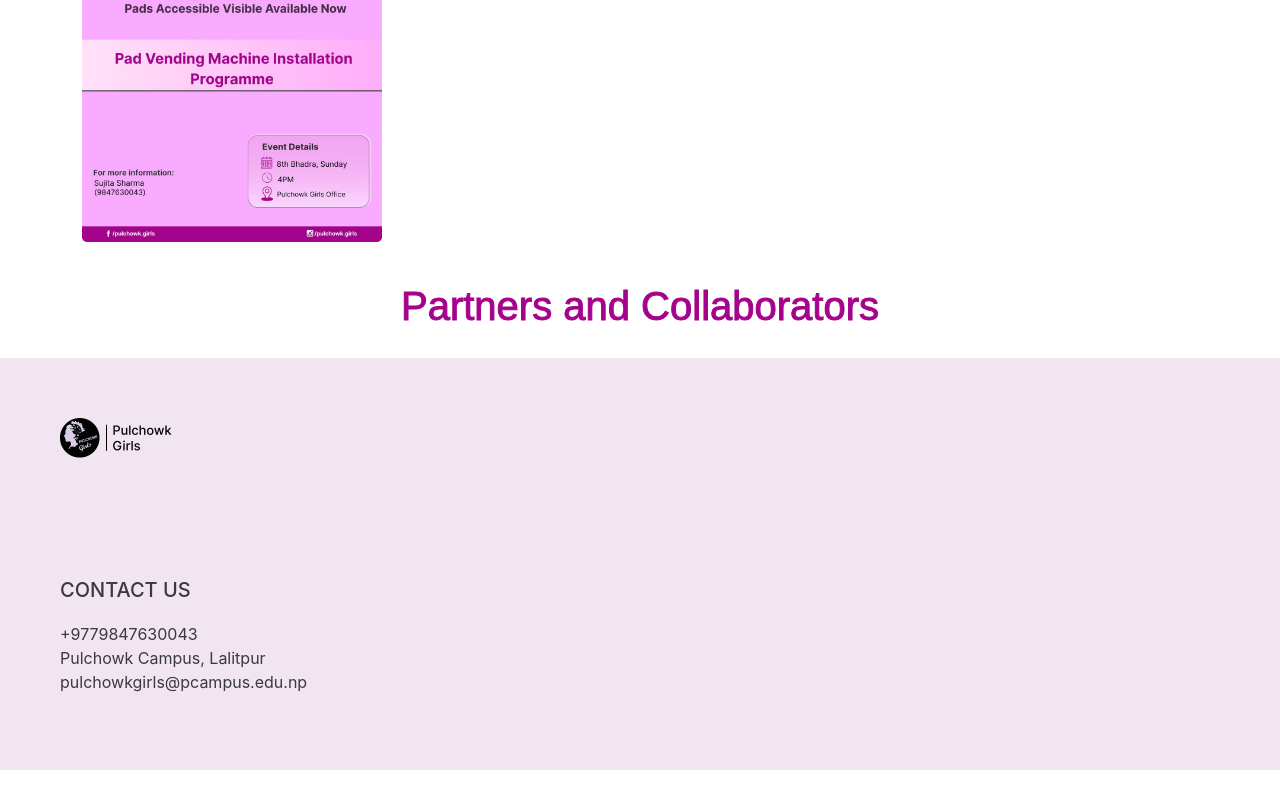
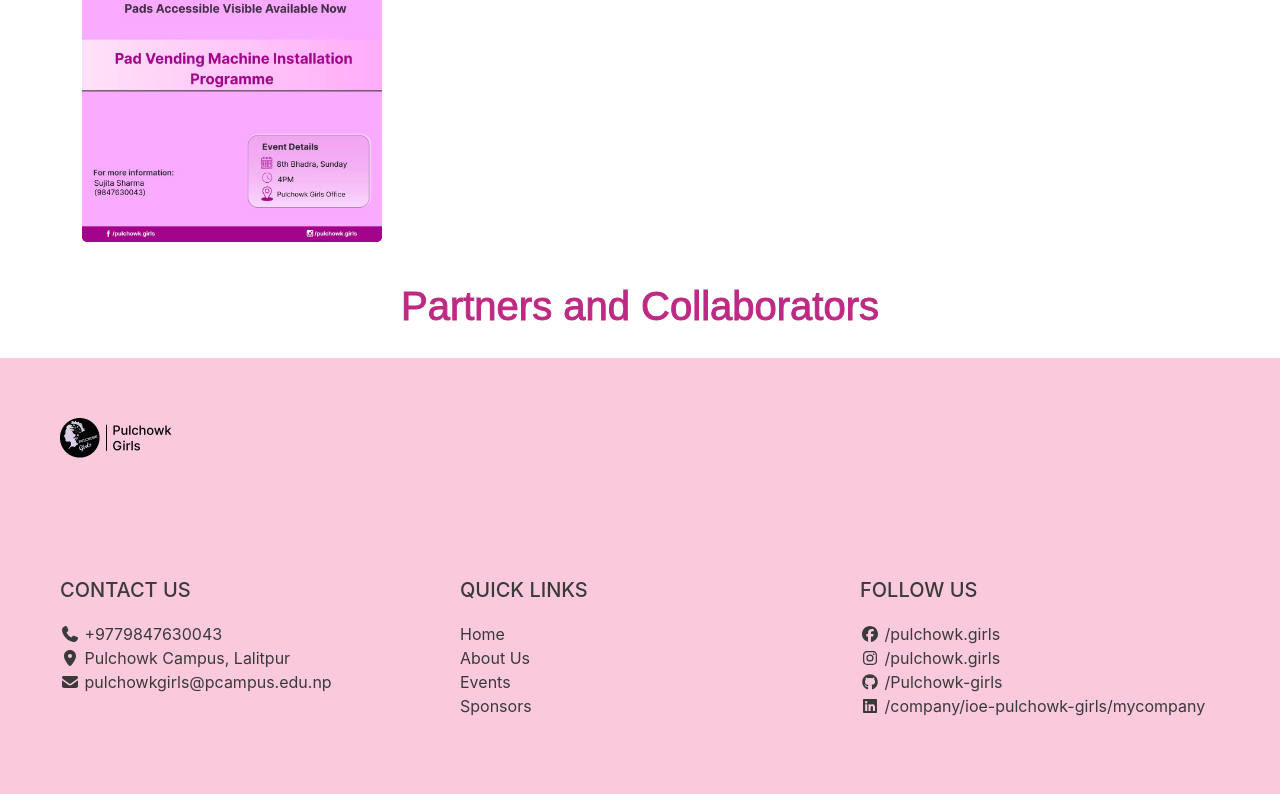
Before and after one commit to Pulchowk-Girls/Pulchowk-Girls-website, a React (Create React App) app: page / in a window 1280 px wide. Shown: the part 1538-2332 px from the top of the page. Before the commit the page ends 2308 px from the top, so only its background shows below. Built offline with nearby package versions, Linux system fonts and the light colour scheme.

Commit message:
updates in ContactUs

```diff
--- a/package.json
+++ b/package.json
@@ -3,6 +3,10 @@
   "version": "0.1.0",
   "private": true,
   "dependencies": {
+    "@fortawesome/fontawesome-svg-core": "^7.1.0",
+    "@fortawesome/free-brands-svg-icons": "^7.1.0",
+    "@fortawesome/free-solid-svg-icons": "^7.1.0",
+    "@fortawesome/react-fontawesome": "^3.1.0",
     "@testing-library/dom": "^10.4.1",
     "@testing-library/jest-dom": "^6.8.0",
     "@testing-library/react": "^16.3.0",
--- a/src/Pages/ContactUs.js
+++ b/src/Pages/ContactUs.js
@@ -1,5 +1,15 @@
 import React from "react";
 import "../styles/ContactUs.css";
+import { FontAwesomeIcon } from "@fortawesome/react-fontawesome";
+import { faPhone } from "@fortawesome/free-solid-svg-icons";
+import { faLocationDot } from "@fortawesome/free-solid-svg-icons";
+import { faEnvelope } from "@fortawesome/free-solid-svg-icons";
+import {
+  faFacebook,
+  faGithub,
+  faLinkedin,
+  faInstagram,
+} from "@fortawesome/free-brands-svg-icons";
 
 function ContactUs() {
   return (
@@ -16,12 +26,36 @@
         }}
       />
       <div className="contact-us-container-content">
-        <h5 style={{ marginBottom: "20px" }}>CONTACT US</h5>
-        <p>
-          +9779847630043 <br />
-          Pulchowk Campus, Lalitpur <br />
-          pulchowkgirls@pcampus.edu.np
-        </p>
+        <section className="contact-us-header">
+          <h5 style={{ marginBottom: "20px" }}>CONTACT US</h5>
+          <p>
+            <FontAwesomeIcon icon={faPhone} /> +9779847630043 <br />
+            <FontAwesomeIcon icon={faLocationDot} /> Pulchowk Campus, Lalitpur
+            <br />
+            <FontAwesomeIcon icon={faEnvelope} /> pulchowkgirls@pcampus.edu.np
+          </p>
+        </section>
+
+        <section className="quick-links-section">
+          <h5 style={{ marginBottom: "20px" }}>QUICK LINKS</h5>
+          <p>
+            Home <br />
+            About Us <br />
+            Events <br />
+            Sponsors <br />
+          </p>
+        </section>
+
+        <section className="follow-us-section">
+          <h5 style={{ marginBottom: "20px" }}>FOLLOW US</h5>
+          <p>
+            <FontAwesomeIcon icon={faFacebook} /> /pulchowk.girls <br />
+            <FontAwesomeIcon icon={faInstagram} /> /pulchowk.girls <br />
+            <FontAwesomeIcon icon={faGithub} /> /Pulchowk-girls <br />
+            <FontAwesomeIcon icon={faLinkedin} />{" "}
+            /company/ioe-pulchowk-girls/mycompany <br />
+          </p>
+        </section>
       </div>
     </div>
   );
--- a/src/styles/ContactUs.css
+++ b/src/styles/ContactUs.css
@@ -1,6 +1,6 @@
 .contact-us-container {
   padding: 60px 0 0 0;
-  background-color: #f1e5f1;
+  background-color: #fac9dc;
 }
 .contact-us-container-content {
   padding: 60px;
@@ -8,4 +8,19 @@
   font-size: 16px;
   line-height: 1.5;
   color: #3a3a3a;
+  display: flex;
+  justify-content: space-between;
+  gap: 40px;
 }
+
+.contact-us-header {
+  flex: 1;
+}
+
+.quick-links-section {
+  flex: 1;
+}
+
+.follow-us-section {
+  flex: 1;
+}
--- a/src/styles/Styles.css
+++ b/src/styles/Styles.css
@@ -10,8 +10,8 @@
   text-align: center;
   margin-bottom: 40px;
   font-family: "Sofia Sans Bold", sans-serif;
-  -webkit-text-stroke: 1px #a4048b;
-  color: #a4048b;
+  -webkit-text-stroke: 1px #be2a83;
+  color: #be2a83;
   margin: 0 auto;
   padding: 20px;
 }
```
Also changed, not shown: 1 other file (tests, documents, lock files or other folders).
